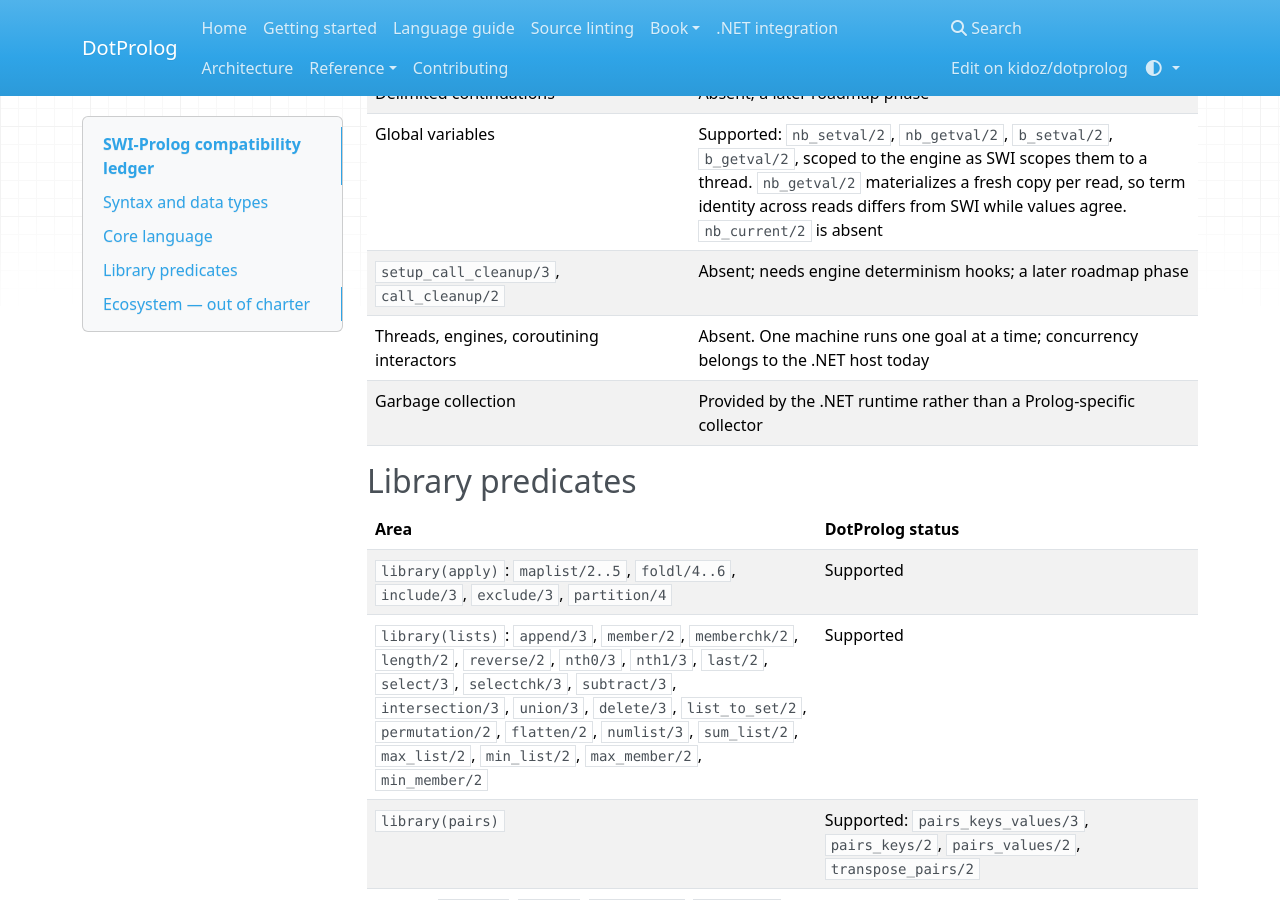
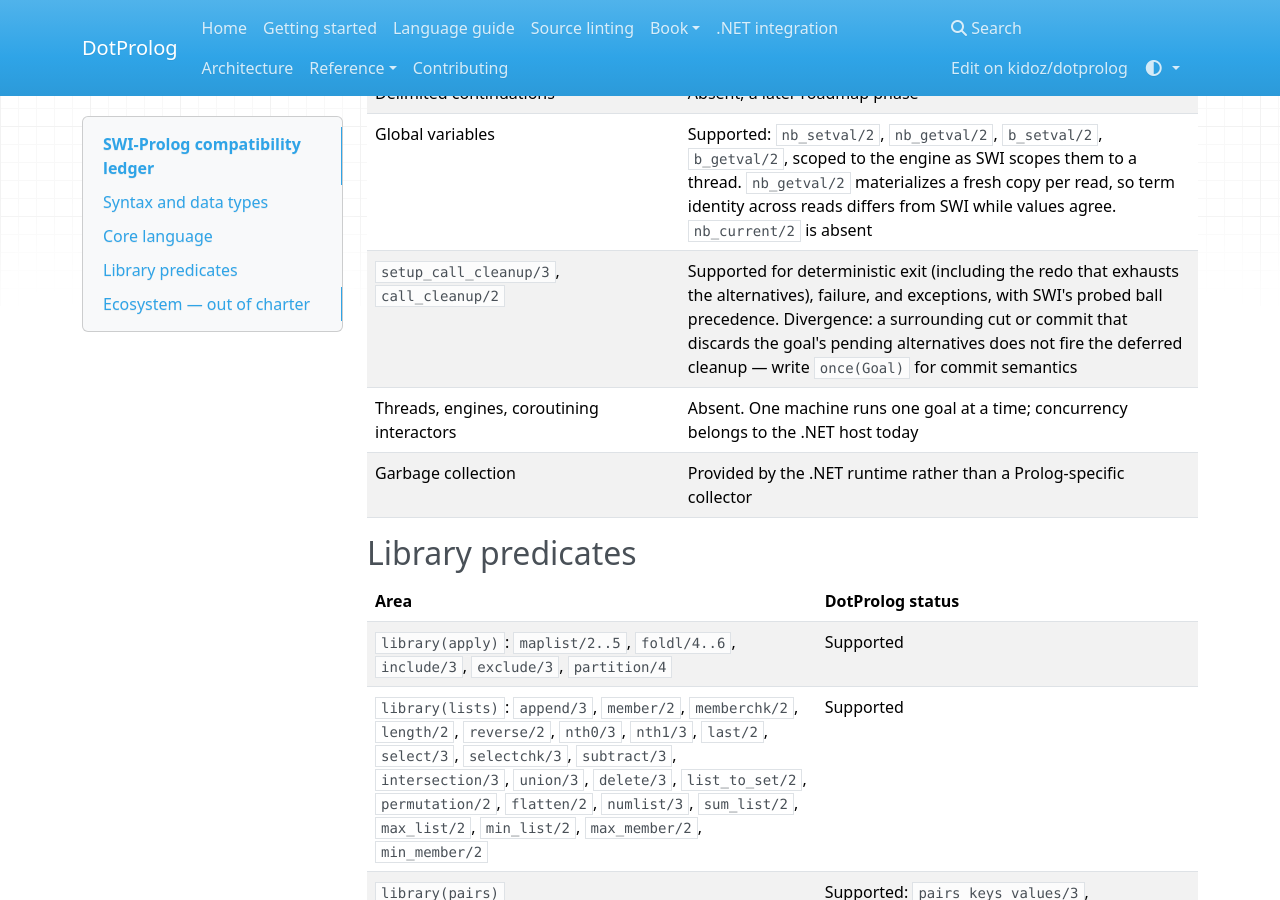
Before and after one commit to kidoz/dotprolog, an MkDocs documentation site: the page built from docs/reference/swi-compatibility.md, in a window 1280 px wide and 900 px high, scrolled down 1751 px. Built offline with MkDocs 1.6.1, drawn with Linux system fonts in a browser that asks for light colours; nearby versions of some CDN libraries.

Commit message:
Record the cleanup goals in the SWI ledger and changelog

```diff
--- a/docs/reference/swi-compatibility.md
+++ b/docs/reference/swi-compatibility.md
@@ -41,7 +41,7 @@ a corpus of ledger goals against SWI-Prolog itself and asserts the outputs agree
 | Single-sided unification rules (`=>`) | Absent; a later roadmap phase |
 | Delimited continuations | Absent; a later roadmap phase |
 | Global variables | Supported: `nb_setval/2`, `nb_getval/2`, `b_setval/2`, `b_getval/2`, scoped to the engine as SWI scopes them to a thread. `nb_getval/2` materializes a fresh copy per read, so term identity across reads differs from SWI while values agree. `nb_current/2` is absent |
-| `setup_call_cleanup/3`, `call_cleanup/2` | Absent; needs engine determinism hooks; a later roadmap phase |
+| `setup_call_cleanup/3`, `call_cleanup/2` | Supported for deterministic exit (including the redo that exhausts the alternatives), failure, and exceptions, with SWI's probed ball precedence. Divergence: a surrounding cut or commit that discards the goal's pending alternatives does not fire the deferred cleanup — write `once(Goal)` for commit semantics |
 | Threads, engines, coroutining interactors | Absent. One machine runs one goal at a time; concurrency belongs to the .NET host today |
 | Garbage collection | Provided by the .NET runtime rather than a Prolog-specific collector |
 
```
Also changed, not shown: CHANGELOG.md (+4 -0 lines), README.md (+1 -0 lines).
